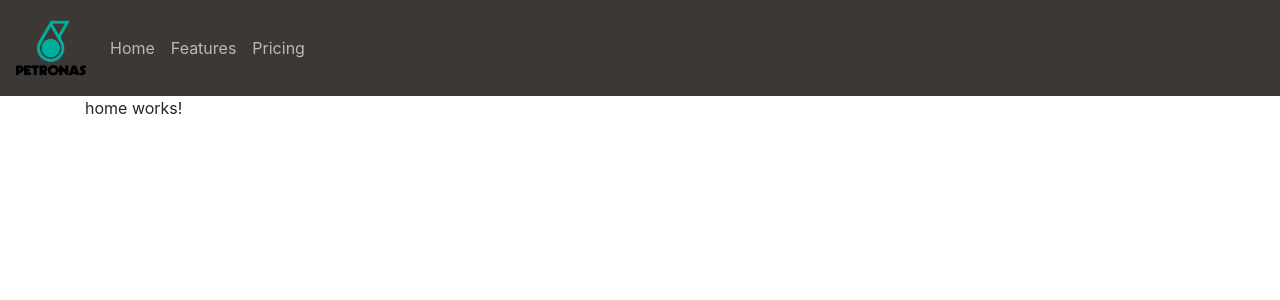
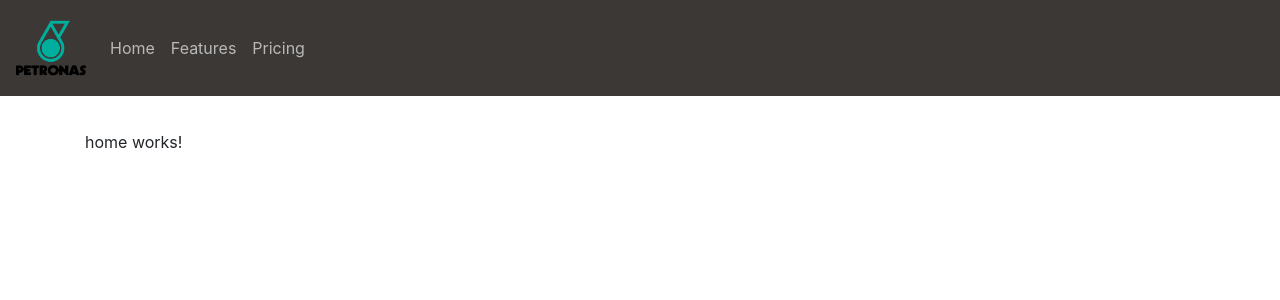
Before and after one commit to cruzerblade95/Petronas-OCC, an Angular app: page / in a window 1280 px wide. Shown: the top 300 px of the page. Built offline with nearby package versions, Linux system fonts and the light colour scheme.

Commit message:
third commit

```diff
--- a/src/app/app.component.css
+++ b/src/app/app.component.css
@@ -0,0 +1,18 @@
+.navbar.navbar-expand-lg.navbar-light .navbar-nav .nav-item .nav-link {
+    color: #b9b9b9;
+}
+
+.navbar.navbar-expand-lg.navbar-light .navbar-nav .nav-item .nav-link:hover {
+    background-color: #00A19C;
+    color: #ffffff;
+    transition: 1s;
+}
+
+.navbar.navbar-expand-lg.navbar-light .navbar-brand:hover{
+    background-color: #ffffff;
+    transition: 1s;
+}
+
+.container{
+    margin-top: 130px;
+}
--- a/src/app/app.component.html
+++ b/src/app/app.component.html
@@ -2,9 +2,7 @@
 
     <style>
 
-    .navbar.navbar-expand-lg.navbar-light .navbar-nav .nav-item .nav-link {
-    color: #b9b9b9;
-    }
+
 
     </style>
 
@@ -12,7 +10,7 @@
 
 <body>
     <div>
-        <nav class="navbar navbar-expand-lg navbar-light" style="background-color: #3C3835;">
+        <nav class="navbar navbar-expand-lg navbar-light fixed-top" style="background-color: #3C3835;">
             <a class="navbar-brand" href="#"><img src="../assets/image/petronas.png" width="70px"></a>
             <button class="navbar-toggler" type="button" data-toggle="collapse" data-target="#navbarNav" aria-controls="navbarNav" aria-expanded="false" aria-label="Toggle navigation">
               <span class="navbar-toggler-icon"></span>
```
